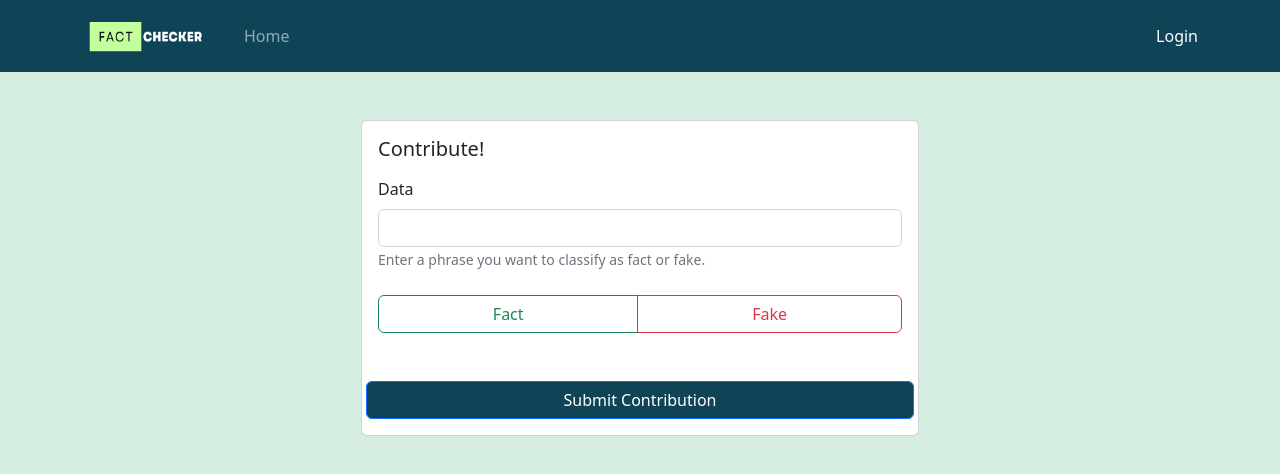
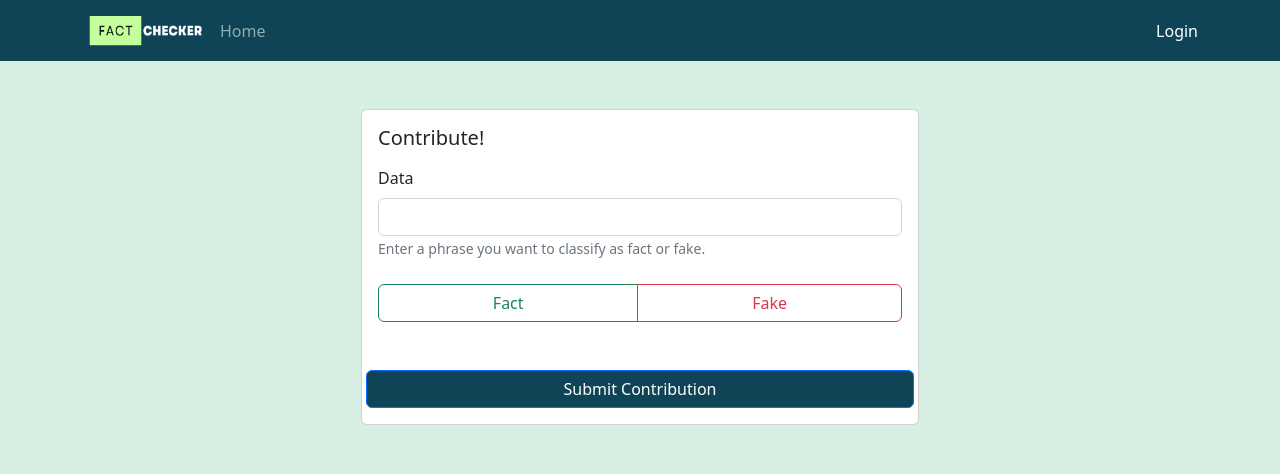
Before and after one commit to mitdcjerson/hackathonfrontend, a React (Create React App) app: page /contribute in a window 1280 px wide. Shown: the top 474 px of the page. Built offline with nearby package versions, Linux system fonts and the light colour scheme.

Commit message:
Fixed navbar links bug

```diff
--- a/src/components/Contribute.js
+++ b/src/components/Contribute.js
@@ -96,7 +96,7 @@ const Contribute = () => {
                 console.log(info);
                 setData("");
                 setRadioValue("");
-                setAlert({ type: "success", message: "New contribution added!" });
+                setAlert({ type: "success", message: "Contribution added!" });
             })
         }
 
--- a/src/components/Navigation.js
+++ b/src/components/Navigation.js
@@ -15,14 +15,14 @@ function Navigation(props) {
     <>
       <Navbar  variant="dark" style={{backgroundColor: "#0E4456"}}>
         <Container>
-          <Navbar.Brand href="#home"><Link to={`/home`} className="nav-link"><img src={logo} class="image" /></Link></Navbar.Brand>
+          <Link to={`/home`} className="nav-link"><img src={logo} class="image" /></Link>
             <Nav className="me-auto">
-              <Nav.Link href="#home"><Link to={`/home`} className="nav-link">Home</Link></Nav.Link>
+              <Link to={`/home`} className="nav-link">Home</Link>
 
               {
                 props.isLoggedIn
                   ?
-                    <Nav.Link href="#features"><Link to={`/contribute`} className="nav-link">Contribute</Link></Nav.Link>
+                    <Link to={`/contribute`} className="nav-link">Contribute</Link>
                   :
                     ""
               }
```
